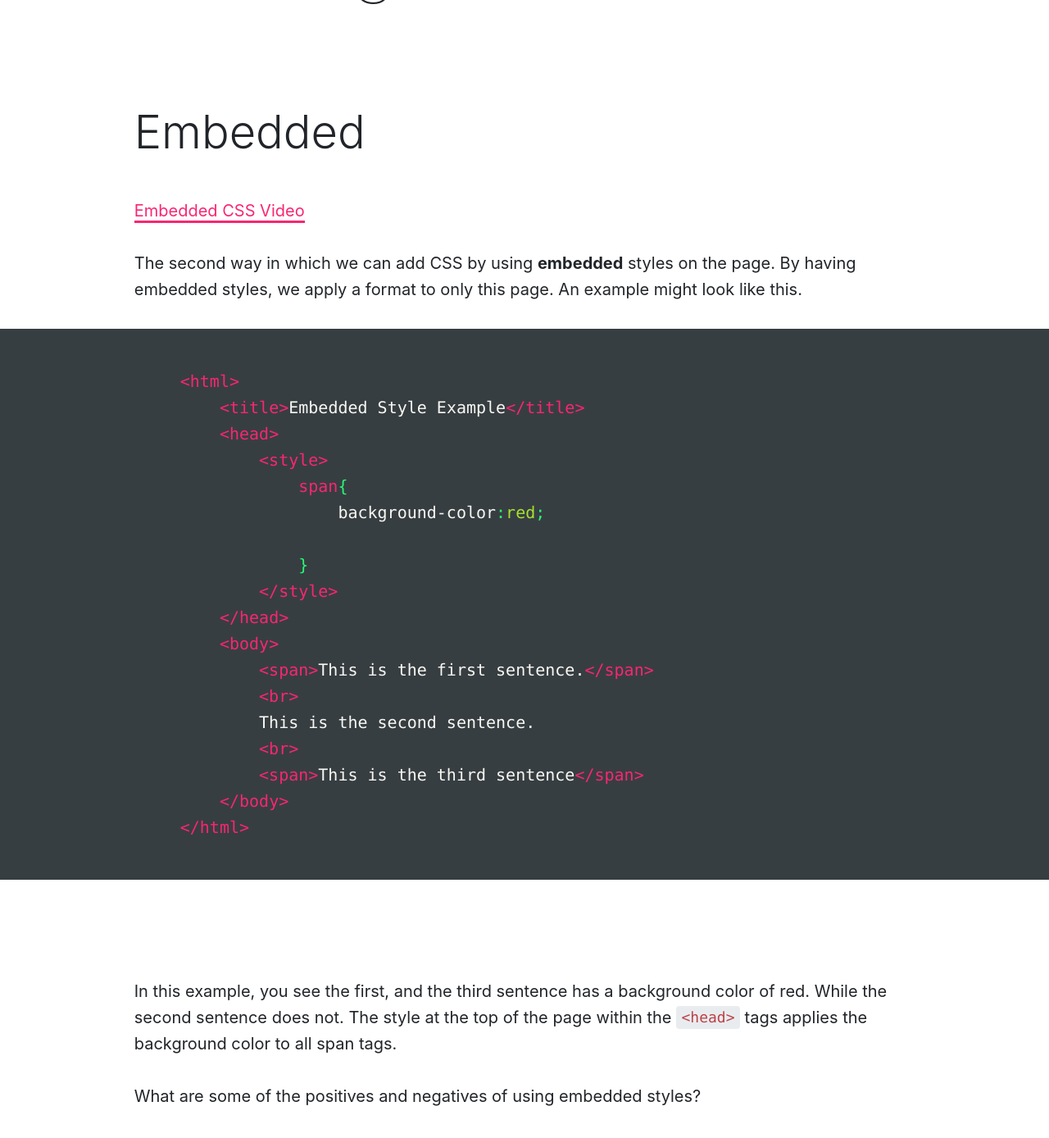
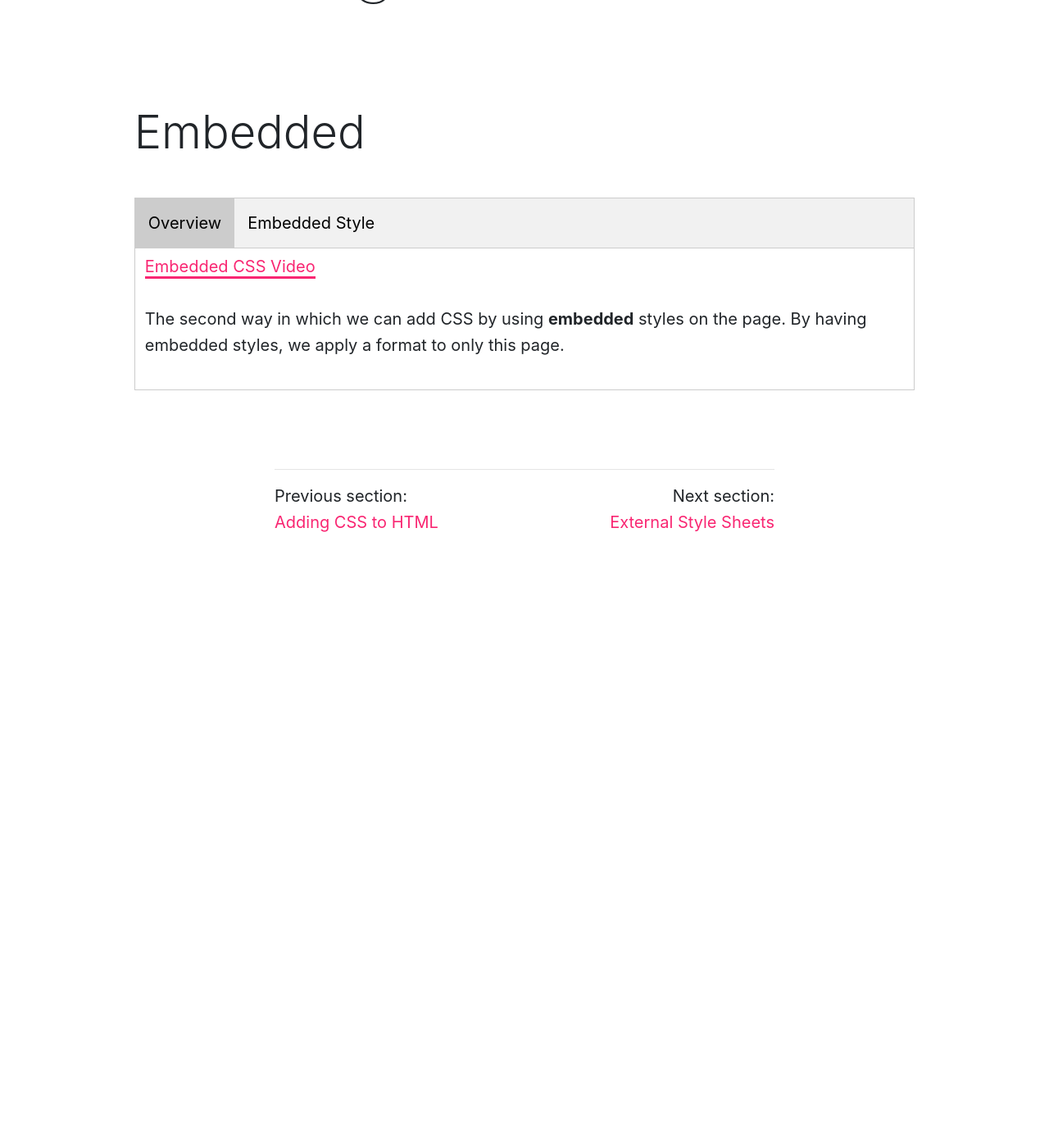
Before and after one commit to Montana-Media-Arts/120_CreativeCoding1-Fall2020, a Jekyll site: the page built from modules/week-7/_posts/2017-01-05-embeded-styles.md, in a window 1280 px wide and 1400 px high, scrolled down 530 px. Shown: the top 1388 px of the window at 82% size. Built offline with Jekyll 4.4.1, drawn with Linux system fonts in a browser that asks for light colours; nearby versions of some CDN libraries; a script that is not in the unit is left out; after the commit the page ends 1199 px from its top, so only the background shows below that.

Commit message:
Update 2017-01-05-embeded-styles.md

````diff
--- a/modules/week-7/_posts/2017-01-05-embeded-styles.md
+++ b/modules/week-7/_posts/2017-01-05-embeded-styles.md
@@ -8,9 +8,26 @@ jotted: true
 
 ## Embedded
 
+<div class="tab">
+  <button class="tablinks active" onclick="openTab(event, 'Overview')">Overview</button>
+   <button class="tablinks" onclick="openTab(event, 'Embedded')">Embedded Style</button>
+
+</div>
+
+<!-- Tab content -->
+<div id="Overview" class="tabcontent" style="display:block">
+
 <p><a href="//www.youtube.com/embed/A68gwBljCIU" data-lity>Embedded CSS Video</a></p>
 
-The second way in which we can add CSS by using **embedded** styles on the page.  By having embedded styles, we apply a format to only this page.  An example might look like this.
+<p>The second way in which we can add CSS by using <b>embedded</b> styles on the page.  By having embedded styles, we apply a format to only this page.</p>
+
+</div>
+
+<div id="Embedded" class="tabcontent">
+
+<p>An example might look like this.</b>
+
+<div class="tabhtml" markdown="1">
 
 ```html
 <html>
@@ -19,19 +36,23 @@ The second way in which we can add CSS by using **embedded** styles on the page.
         <style>
             span{
                 background-color:red;
-
             }
         </style>
     </head>
     <body>
         <span>This is the first sentence.</span>
-        <br>
-        This is the second sentence.
-        <br>
+        <br />
+            This is the second sentence.
+        <br />
         <span>This is the third sentence</span>
     </body>
 </html>
 ```
-In this example, you see the first, and the third sentence has a background color of red. While the second sentence does not.  The style at the top of the page within the `<head>` tags applies the background color to all span tags.
 
-What are some of the positives and negatives of using embedded styles?
+</div>
+
+<p>In this example, you see the first, and the third sentence has a background color of red. While the second sentence does not.  The style at the top of the page within the <b>&lt;head&gt;</b> tags applies the background color to all span tags.</p>
+
+<p>What are some of the positives and negatives of using embedded styles?</p>
+
+</div>
````
